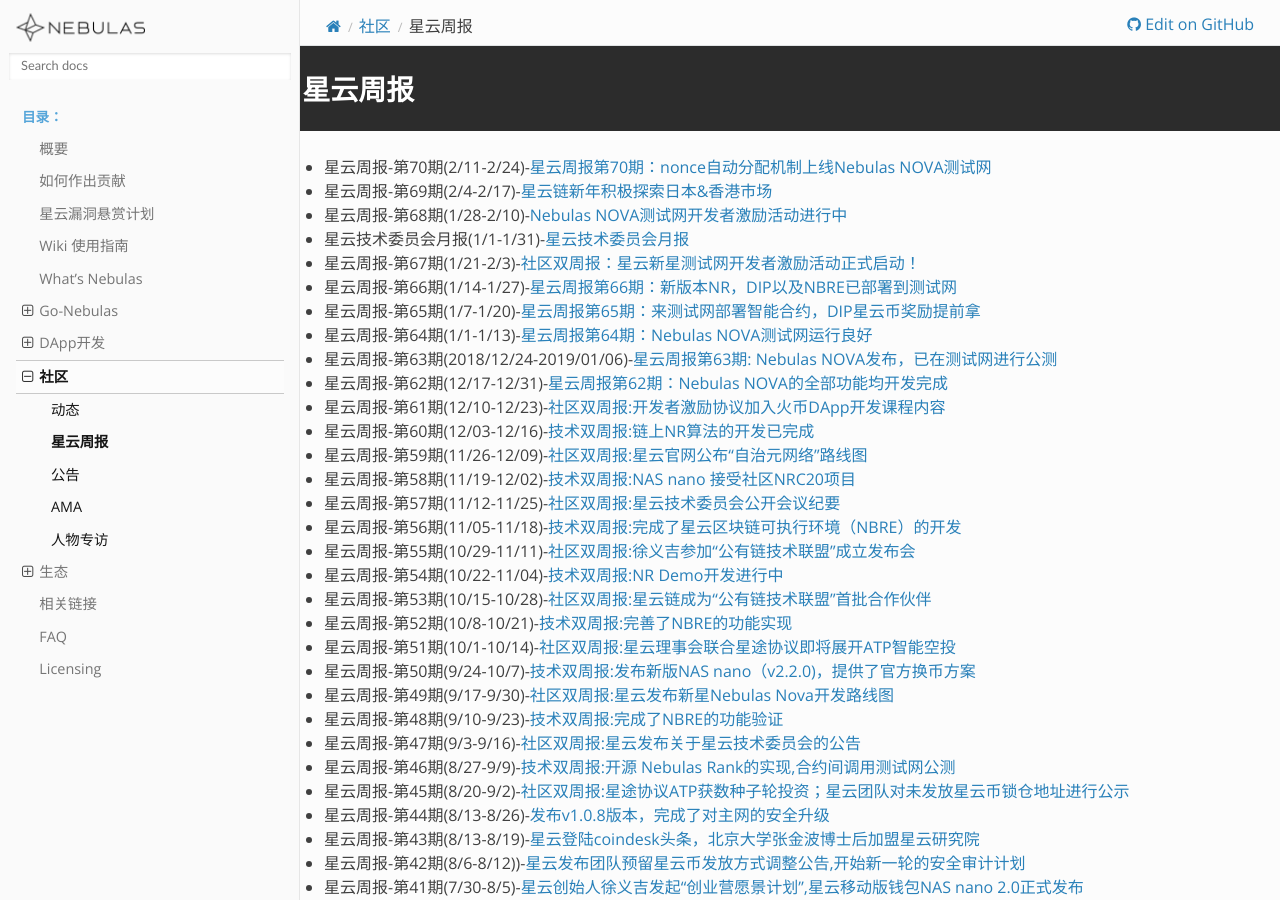
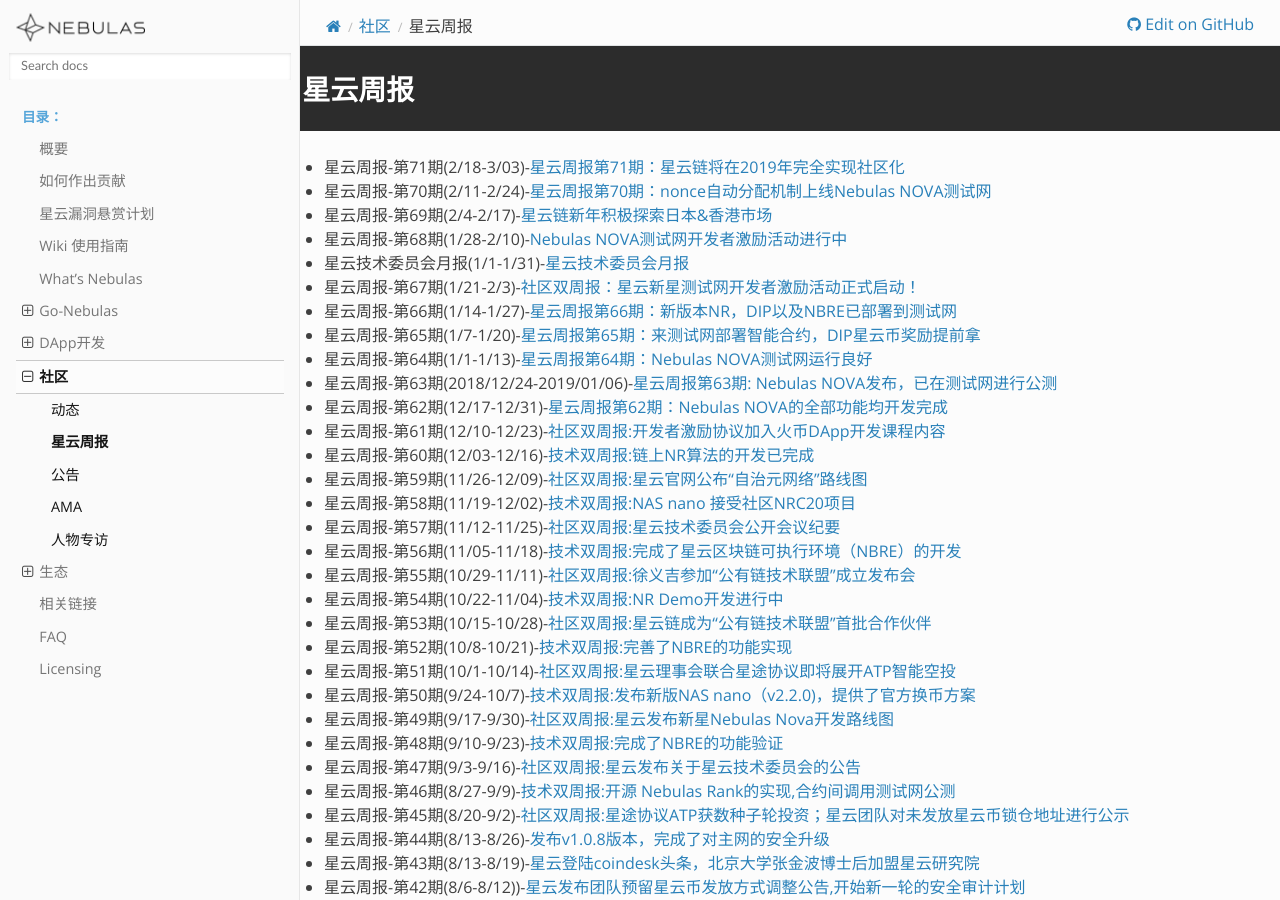
Before and after one commit to nebulasio/nebdocs, a Sphinx documentation site: the page built from docs/community/weekly-report.md, in a window 1280 px wide and 900 px high. Built offline with Sphinx 7.4.7 and the Read the Docs theme 2.0.0, drawn with Linux system fonts in a browser that asks for light colours; pages that are not in the unit, such as notebooks, are missing from menus.

Commit message:
更新周报第71期

```diff
--- a/docs/community/weekly-report.md
+++ b/docs/community/weekly-report.md
@@ -1,5 +1,6 @@
 # 星云周报
 
+- 星云周报-第71期(2/18-3/03)-[星云周报第71期：星云链将在2019年完全实现社区化](https://blog.nebulas.io/2019/03/04/nebulas-bi-weekly-community-dynamics-71/)
 - 星云周报-第70期(2/11-2/24)-[星云周报第70期：nonce自动分配机制上线Nebulas NOVA测试网](https://blog.nebulas.io/2019/02/25/nebulas-bi-weekly-development-commits-70/)
 - 星云周报-第69期(2/4-2/17)-[星云链新年积极探索日本&香港市场](https://blog.nebulas.io/2019/02/18/nebulas-bi-weekly-community-dynamics-69/)
 - 星云周报-第68期(1/28-2/10)-[Nebulas NOVA测试网开发者激励活动进行中](https://blog.nebulas.io/2019/02/11/nebulas-bi-weekly-development-commits-68/)
```
